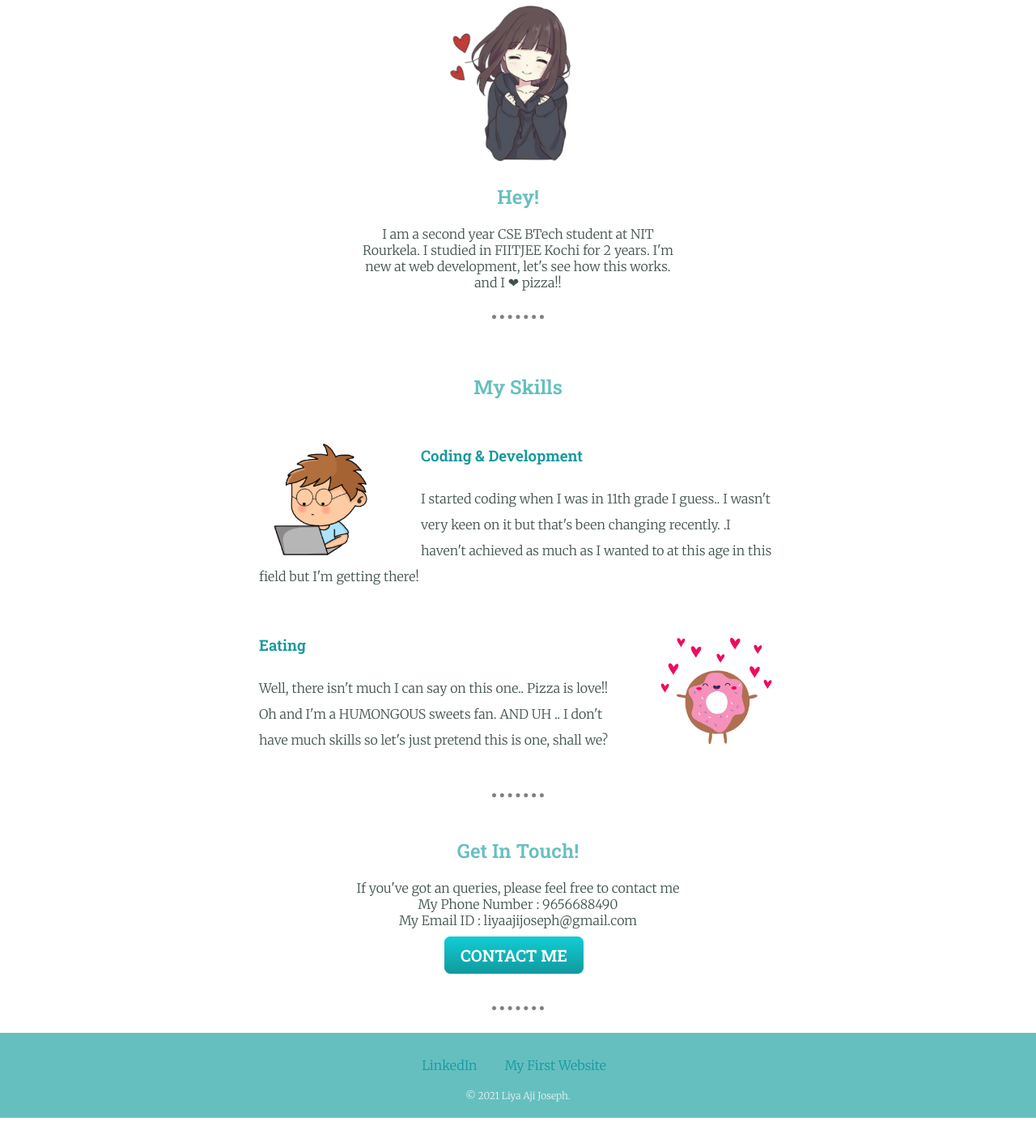
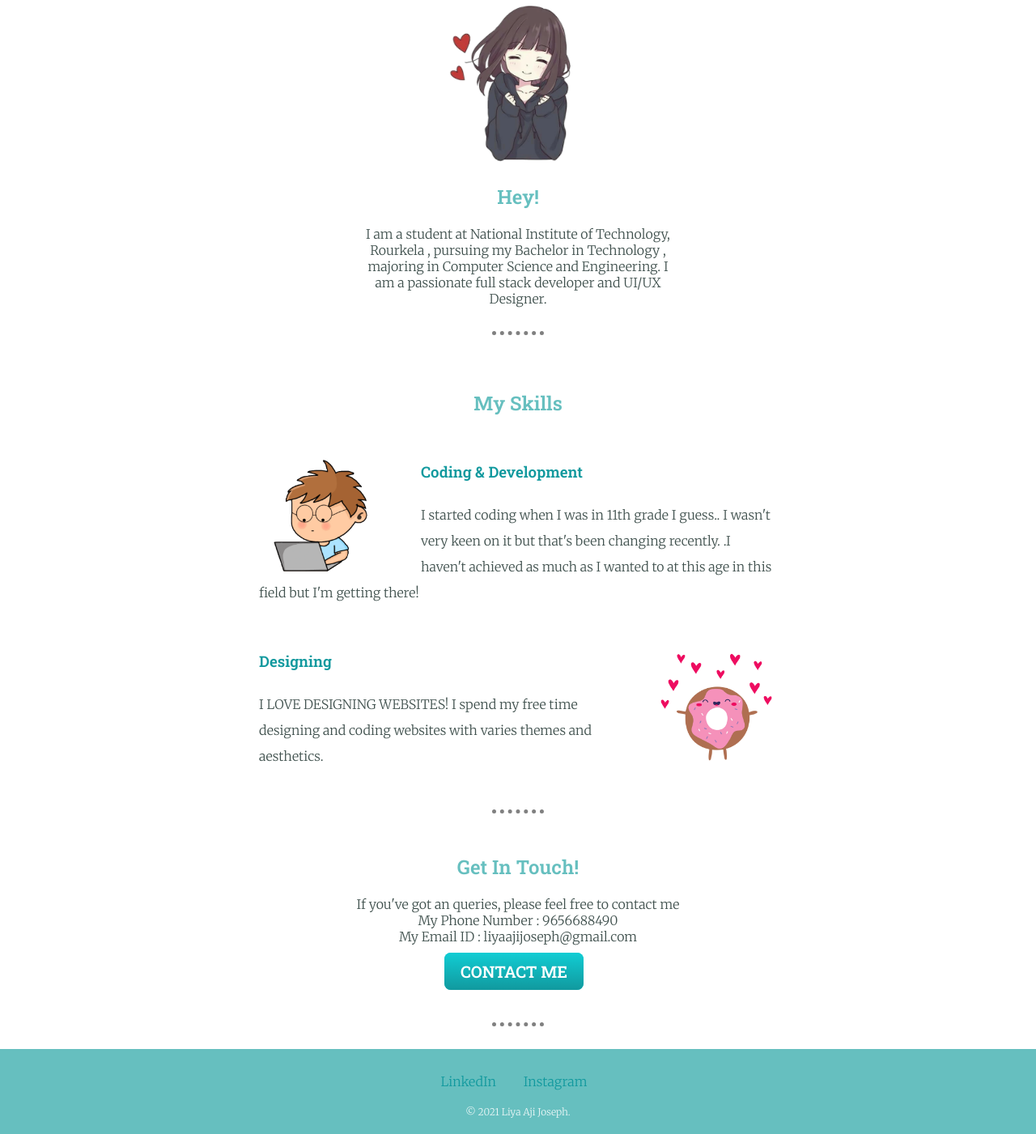
Before and after one commit to bleh1303/Website, a plain HTML site: page index.html in a window 1280 px wide. Shown: the part 812-2213 px from the top of the page at 81% size. Drawn offline with Linux system fonts and the light colour scheme.

Commit message:
Update index.html

```diff
--- a/index.html
+++ b/index.html
@@ -29,7 +29,7 @@
     <div class="profile">
       <img class="girl" src="263659177028212.webp" alt="Girl">
       <h2>Hey!</h2>
-      <p class="intro">I am a second year CSE BTech student at NIT Rourkela. I studied in FIITJEE Kochi for 2 years. I'm new at web development, let's see how this works. and I ❤ pizza!!</p>
+      <p class="intro"> I am a student at National Institute of Technology, Rourkela , pursuing my Bachelor in Technology , majoring in Computer Science and Engineering. I am a passionate full stack developer and UI/UX Designer.</p>
     </div>
     <hr>
     <div class="skills">
@@ -42,8 +42,8 @@
       </div>
       <div class="skill-row">
         <img class="pic2" src="eating.gif" alt="eating">
-        <h3>Eating</h3>
-        <p>Well, there isn't much I can say on this one.. Pizza is love!! Oh and I'm a HUMONGOUS sweets fan. AND UH .. I don't have much skills so let's just pretend this is one, shall we?</p>
+        <h3>Designing</h3>
+        <p>I LOVE DESIGNING WEBSITES! I spend my free time designing and coding websites with varies themes and aesthetics.</p>
       </div>
     </div>
     <hr>
@@ -63,7 +63,7 @@
   <div class="bottom-container">
     <a class="footer-link" href="https://www.linkedin.com/in/liya-joseph-a42162221/">LinkedIn</a>
     <!--  <a class="footer-link" href=""></a> -->
-    <a class="footer-link" href="https://bleh1303.github.io/cv/index.html">My First Website</a>
+    <a class="footer-link" href="https://www.instagram.com/a_bit_of_suga.r/?hl=en">Instagram</a>
 <br>
     <p class="copyright">© 2021 Liya Aji Joseph.</p>
 
```
